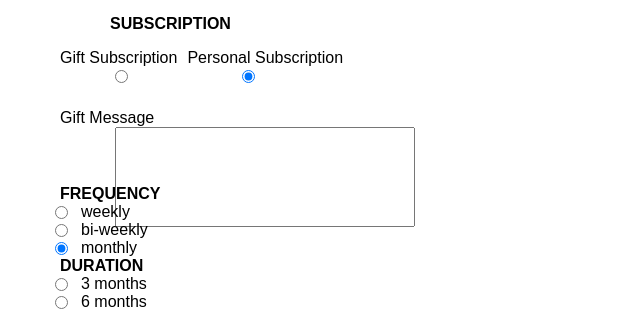
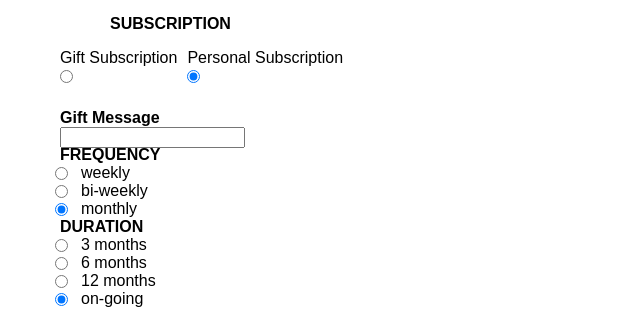
Before and after one commit to selvinor/selvin-subscription-client, a React (Create React App) app: page / in a window 1280 px wide. Shown: the part 346-657 px from the top of the page, without its empty margins (0-640 px from the left). Built offline with nearby package versions, Linux system fonts and the light colour scheme; no server answers.

Commit message:
posting from subscription add form

```diff
--- a/src/components/subscription-add-form.css
+++ b/src/components/subscription-add-form.css
@@ -35,10 +35,15 @@ display:block;
   display: inline-block;
   height:60px;
 }
-.gift input, .personal input {
+.personal input {
   margin-left:55px;
 }
-
+.gift input {
+  margin-left:0px;
+}
+label.giftMsg  {
+  font-weight: bold;
+}
 .gift p {
   font-weight:bold;
   margin-left:60px;
@@ -50,10 +55,7 @@ label.frequency , label.duration {
 .frequency input, .duration input, .flowerChoice input {
   float: left;
 }
-#giftmsg {
-  min-width: 300px;
-  min-height:100px;
-}
+
 .buyerInfo {
   margin-top: 15px;
 }
--- a/src/components/subscription-add-form.js
+++ b/src/components/subscription-add-form.js
@@ -201,7 +201,7 @@ export class SubscriptionAddForm extends React.Component {
             <div className="buyerInfo">
               <label htmlFor="buyerEmail" className="buyerEmail">Buyer Email</label>
                 <Field
-                  name="streetAddress1"
+                  name="buyerEmail"
                   type="email"
                   component={Input}
                 />
--- a/src/index.js
+++ b/src/index.js
@@ -12,7 +12,6 @@ import SubscriptionList from './components/subscription-list';
 ReactDOM.render(
   <Provider store={store}>
     <div>
-      <SubscriptionList />
       <SubscriptionAddForm />
       <RecipientAddForm />
     </div>
--- a/src/store.js
+++ b/src/store.js
@@ -1,6 +1,15 @@
-import {createStore, applyMiddleware, combineReducers} from 'redux'
-import thunk from 'redux-thunk';
+// import {createStore, applyMiddleware, combineReducers} from 'redux'
+// import thunk from 'redux-thunk';
 
-import {subscriptionReducer} from './reducers';
+// import {subscriptionReducer} from './reducers';
 
-export default createStore(combineReducers({subscriptions:subscriptionReducer}), applyMiddleware(thunk));
+// export default createStore(combineReducers({subscriptions:subscriptionReducer}), applyMiddleware(thunk));
+
+import {createStore, combineReducers} from 'redux'
+import {reducer as formReducer} from 'redux-form'
+
+export default createStore(
+    combineReducers({
+        form: formReducer
+    })
+);
```
